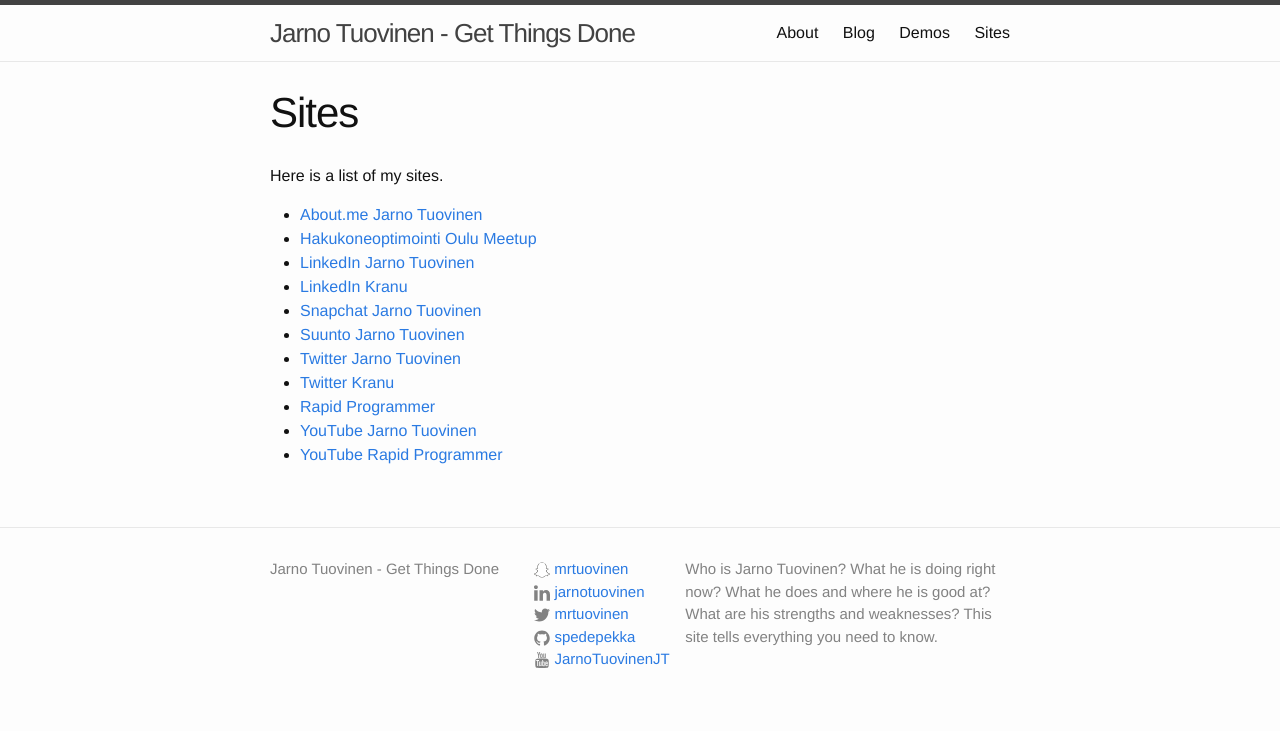
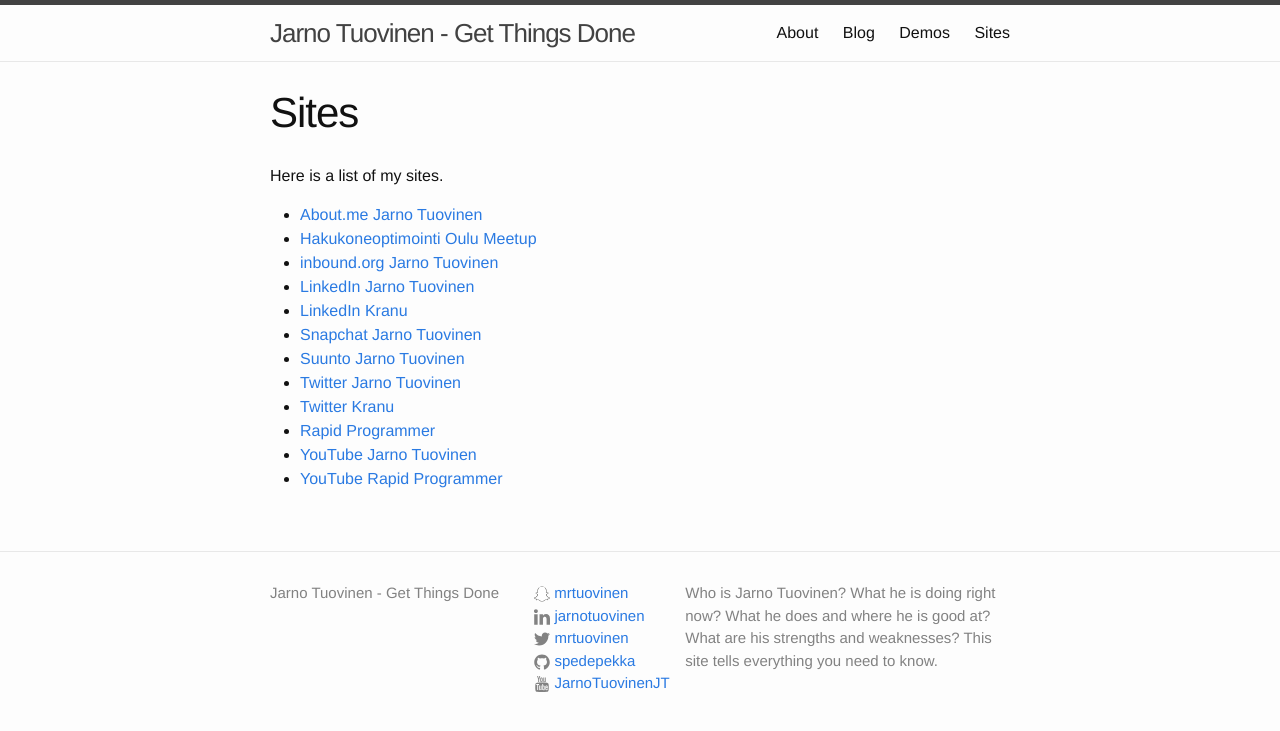
Before and after one commit to spedepekka/spedepekka.github.io, a Jekyll site: the page built from sites.md, in a window 1280 px wide. Shown: the top 731 px of the page. Built offline with Jekyll 4.4.1, drawn with Linux system fonts in a browser that asks for light colours.

Commit message:
Add inbound.org

```diff
--- a/sites.md
+++ b/sites.md
@@ -9,6 +9,7 @@
 
 * [About.me Jarno Tuovinen](https://about.me/mrtuovinen)
 * [Hakukoneoptimointi Oulu Meetup](https://www.meetup.com/Hakukoneoptimointi-Oulu/)
+* [inbound.org Jarno Tuovinen](https://inbound.org/in/mrtuovinen)
 * [LinkedIn Jarno Tuovinen](https://fi.linkedin.com/in/jarnotuovinen)
 * [LinkedIn Kranu](https://www.linkedin.com/company/kranu)
 * [Snapchat Jarno Tuovinen](https://www.snapchat.com/add/mrtuovinen)
```
